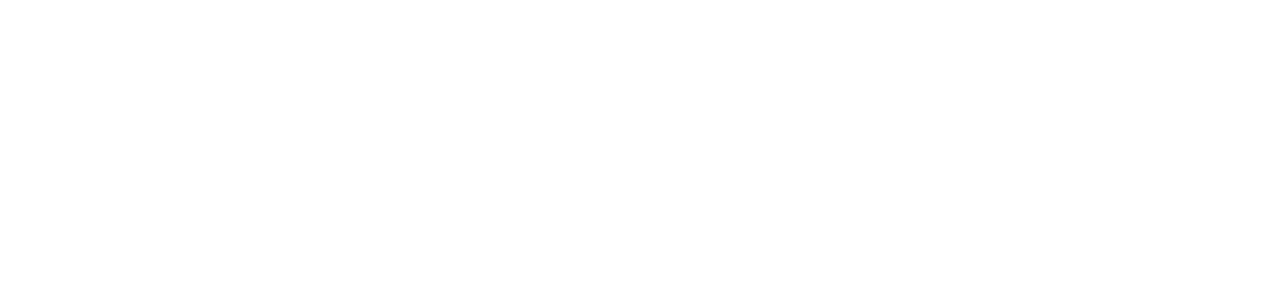
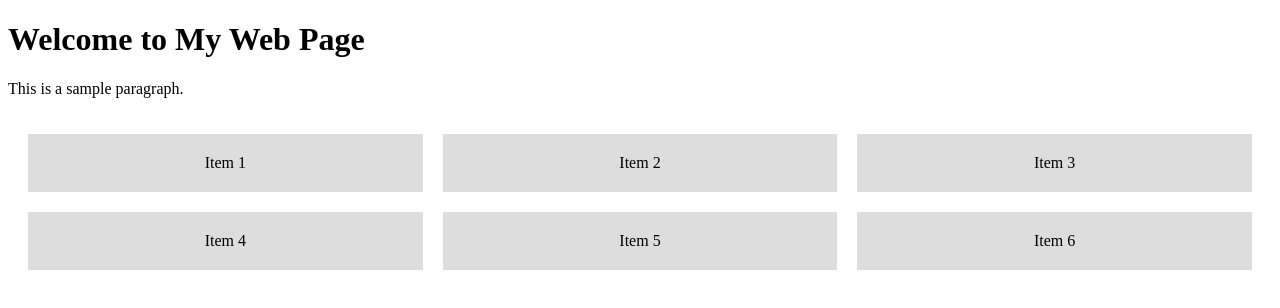
Before and after one commit to avo427/avo427.github.io, a plain HTML site: page index.html in a window 1280 px wide. Drawn offline with Linux system fonts and the light colour scheme.

Commit message:
Initial commit

```diff
--- /dev/null
+++ b/index.css
@@ -0,0 +1,13 @@
+.grid-container {
+    display: grid;
+    grid-template-columns: repeat(3, 1fr); /* Three equal columns */
+    grid-gap: 20px; /* Space between grid items */
+    padding: 20px;
+  }
+
+  /* Grid items */
+  .grid-item {
+    background-color: #ddd;
+    padding: 20px;
+    text-align: center;
+  }
--- a/index.html
+++ b/index.html
@@ -5,9 +5,21 @@
     <meta name="viewport" content="width=device-width, initial-scale=1.0">
     <meta http-equiv="X-UA-Compatible" content="ie=edge">
     <title>HTML 5 Boilerplate</title>
-
+    <link rel="stylesheet" href="index.css">
   </head>
   <body>
+    <h1>Welcome to My Web Page</h1>
+    <p id=""message">This is a sample paragraph.</p>
 
+    <div class="grid-container">
+      <div class="grid-item">Item 1</div>
+      <div class="grid-item">Item 2</div>
+      <div class="grid-item">Item 3</div>
+      <div class="grid-item">Item 4</div>
+      <div class="grid-item">Item 5</div>
+      <div class="grid-item">Item 6</div>
+    </div>
+
+    <script src="script.js"></script>
   </body>
 </html>
```
Also changed, not shown: script.js (added).
